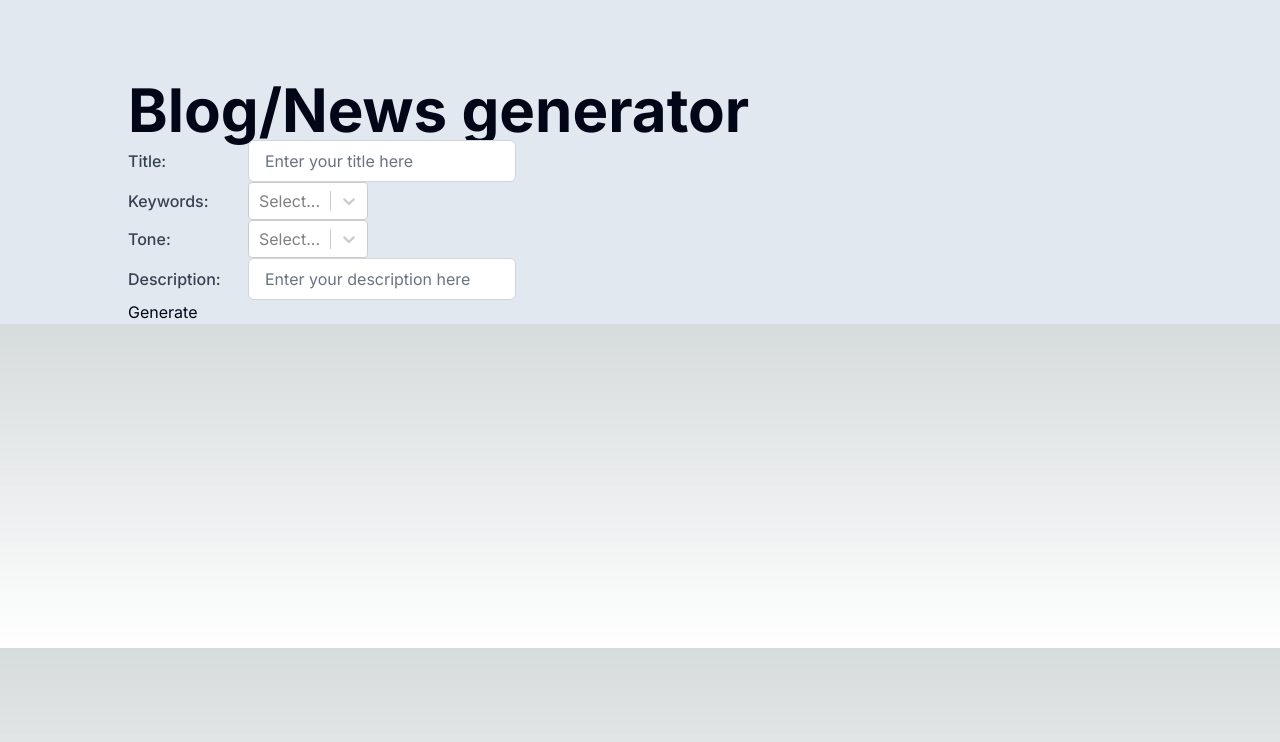
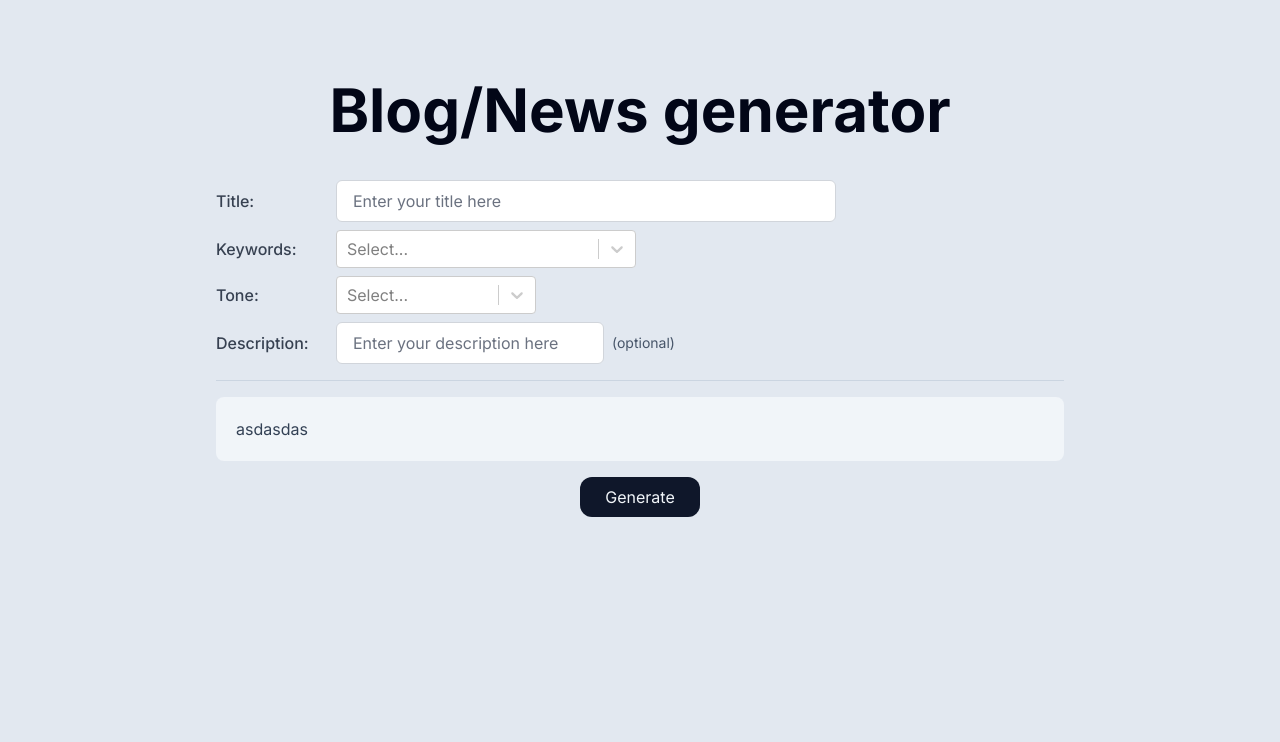
Before and after one commit to jerome-marshall/blog-generator, a Next.js app: page / in a window 1280 px wide. Shown: the top 742 px of the page. Built offline with nearby package versions, Linux system fonts and the light colour scheme.

Commit message:
🌈 STYLE

```diff
--- a/app/globals.css
+++ b/app/globals.css
@@ -21,10 +21,24 @@
   .input-label {
     @apply inline text-base font-medium text-gray-700 min-w-[120px];
   }
+
+  .btn {
+    @apply bg-slate-900 text-slate-100 h-10 flex justify-center items-center px-4 rounded-xl;
+    @apply hover:bg-slate-400 hover:text-slate-950;
+  }
+
+  input {
+    @apply !shadow-none !ring-0;
+  }
 }
 
 body {
   font-family: "Inter", sans-serif;
-  color: rgb(var(--foreground-rgb));
-  background: linear-gradient(to bottom, transparent, rgb(var(--background-end-rgb))) rgb(var(--background-start-rgb));
+  color: theme(colors.slate.700);
+  background: linear-gradient(
+      to bottom,
+      transparent,
+      rgb(var(--background-end-rgb))
+    )
+    rgb(var(--background-start-rgb));
 }
--- a/app/page.tsx
+++ b/app/page.tsx
@@ -4,9 +4,12 @@ import Generator from "@/components/Generator"
 
 export default function Home() {
   return (
-    <main className="bg-slate-200">
-      <div className="max-w-5xl mx-auto pt-20">
-        <h1 className="text-slate-950 text-6xl font-bold"> Blog/News generator</h1>
+    <main className="bg-slate-200 min-h-screen">
+      <div className="container px-6 max-w-4xl mx-auto pt-20">
+        <h1 className="text-slate-950 text-6xl font-bold text-center">
+          {" "}
+          Blog/News generator
+        </h1>
         <Generator />
       </div>
     </main>
--- a/components/Generator.tsx
+++ b/components/Generator.tsx
@@ -1,9 +1,9 @@
+import { keywordOptions, toneOptions } from "@/lib/data"
+import { useMutation } from "@tanstack/react-query"
 import React, { FC } from "react"
+import Select from "react-select"
+import CreatableSelect from "react-select/creatable"
 import Input from "./ui/Input"
-import CreatableSelect from "react-select/creatable"
-import Select from "react-select"
-import { useMutation } from "@tanstack/react-query"
-import { keywordOptions, toneOptions } from "@/lib/data"
 
 const getData = async (props) => {
   console.log("🚀 ~ file: Generator.tsx:8 ~ getData ~ props:", props)
@@ -29,35 +29,57 @@ const Generator: FC<GeneratorProps> = ({}) => {
     mutationFn: getData,
   })
 
-  const [title, setTitle] = React.useState()
+  const [title, setTitle] = React.useState(undefined)
   const [keywords, setKeywords] = React.useState(undefined)
   const [tone, setTone] = React.useState(undefined)
-  const [description, setDescription] = React.useState("")
+  const [description, setDescription] = React.useState(undefined)
 
   console.log("🚀 ~ file: page.tsx:24 ~ Home ~ data:", data)
 
   return (
-    <div>
-      <div>
+    <div className="mt-10">
+      <div className="flex flex-col gap-2">
         <div className="flex items-center">
           <p className="input-label">Title: </p>
-          <Input placeholder="Enter your title here" value={title} onChange={(e) => setTitle(e.target.value)} />
+          <Input
+            className="min-w-[500px]"
+            placeholder="Enter your title here"
+            value={title}
+            onChange={(e) => setTitle(e.target.value)}
+          />
         </div>
         <div className="flex items-center">
           <p className="input-label">Keywords: </p>
-          <CreatableSelect isMulti options={keywordOptions} value={keywords} onChange={(e) => setKeywords(e)} />
+          <CreatableSelect
+            className="min-w-[300px]"
+            isMulti
+            options={keywordOptions}
+            value={keywords}
+            onChange={(e) => setKeywords(e)}
+          />
         </div>
         <div className="flex items-center">
           <p className="input-label">Tone: </p>
-          <Select options={toneOptions} value={tone} onChange={(e) => setTone(e)} />
+          <Select
+            className="min-w-[200px]"
+            options={toneOptions}
+            value={tone}
+            onChange={(e) => setTone(e)}
+          />
         </div>
         <div className="flex items-center">
           <p className="input-label">Description: </p>
-          <Input placeholder="Enter your description here" value={description} onChange={(e) => setDescription(e.target.value)} />
+          <Input
+            placeholder="Enter your description here"
+            value={description}
+            onChange={(e) => setDescription(e.target.value)}
+          />
+          <p className="text-sm ml-2 text-slate-600">{"(optional)"}</p>
         </div>
       </div>
-      <div>
-        <div>
+      <div className="border-t border-slate-300 mt-4">
+        <div className="text-slate-700 mt-4 bg-slate-100 p-5 rounded-lg">
+          <p>asdasdas</p>
           {data?.message?.choices?.map((choice) => (
             <>
               <p>{choice?.message?.content}</p>
@@ -65,10 +87,11 @@ const Generator: FC<GeneratorProps> = ({}) => {
           ))}
         </div>
         <button
-          className="btn btn-primary text-slate-950"
+          className="btn mt-4 mx-auto min-w-[120px]"
           onClick={() => {
-            const keywordsArray = keywords?.map((keyword) => keyword.value)
-            const keywordsString = keywordsArray?.join(", ")
+            const keywordsString = keywords
+              ?.map((keyword) => keyword.value)
+              ?.join(", ")
 
             mutate({
               title,
--- a/tailwind.config.js
+++ b/tailwind.config.js
@@ -1,11 +1,16 @@
 /** @type {import('tailwindcss').Config} */
 module.exports = {
-  content: ["./pages/**/*.{js,ts,jsx,tsx,mdx}", "./components/**/*.{js,ts,jsx,tsx,mdx}", "./app/**/*.{js,ts,jsx,tsx,mdx}"],
+  content: [
+    "./pages/**/*.{js,ts,jsx,tsx,mdx}",
+    "./components/**/*.{js,ts,jsx,tsx,mdx}",
+    "./app/**/*.{js,ts,jsx,tsx,mdx}",
+  ],
   theme: {
     extend: {
       backgroundImage: {
         "gradient-radial": "radial-gradient(var(--tw-gradient-stops))",
-        "gradient-conic": "conic-gradient(from 180deg at 50% 50%, var(--tw-gradient-stops))",
+        "gradient-conic":
+          "conic-gradient(from 180deg at 50% 50%, var(--tw-gradient-stops))",
       },
     },
   },
```
Also changed, not shown: components/ui/Input.tsx (+9 -1 lines).
